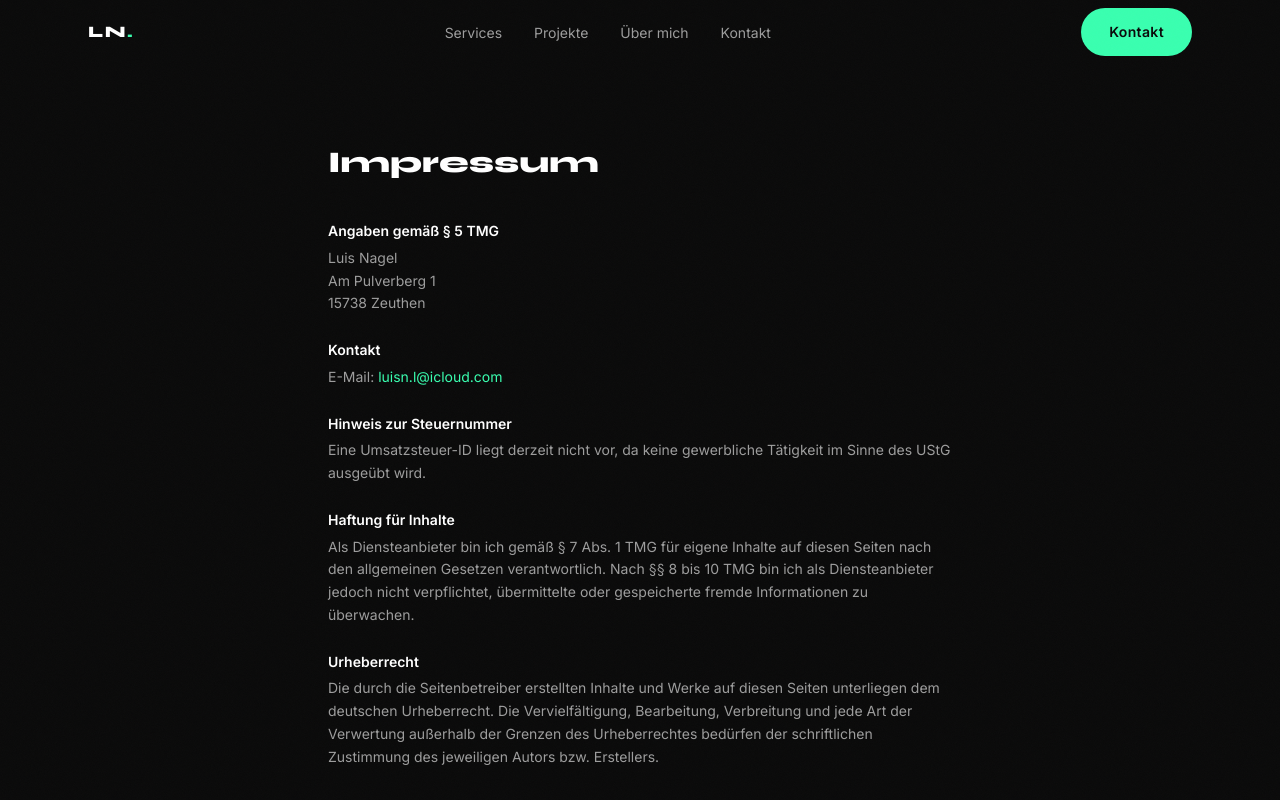
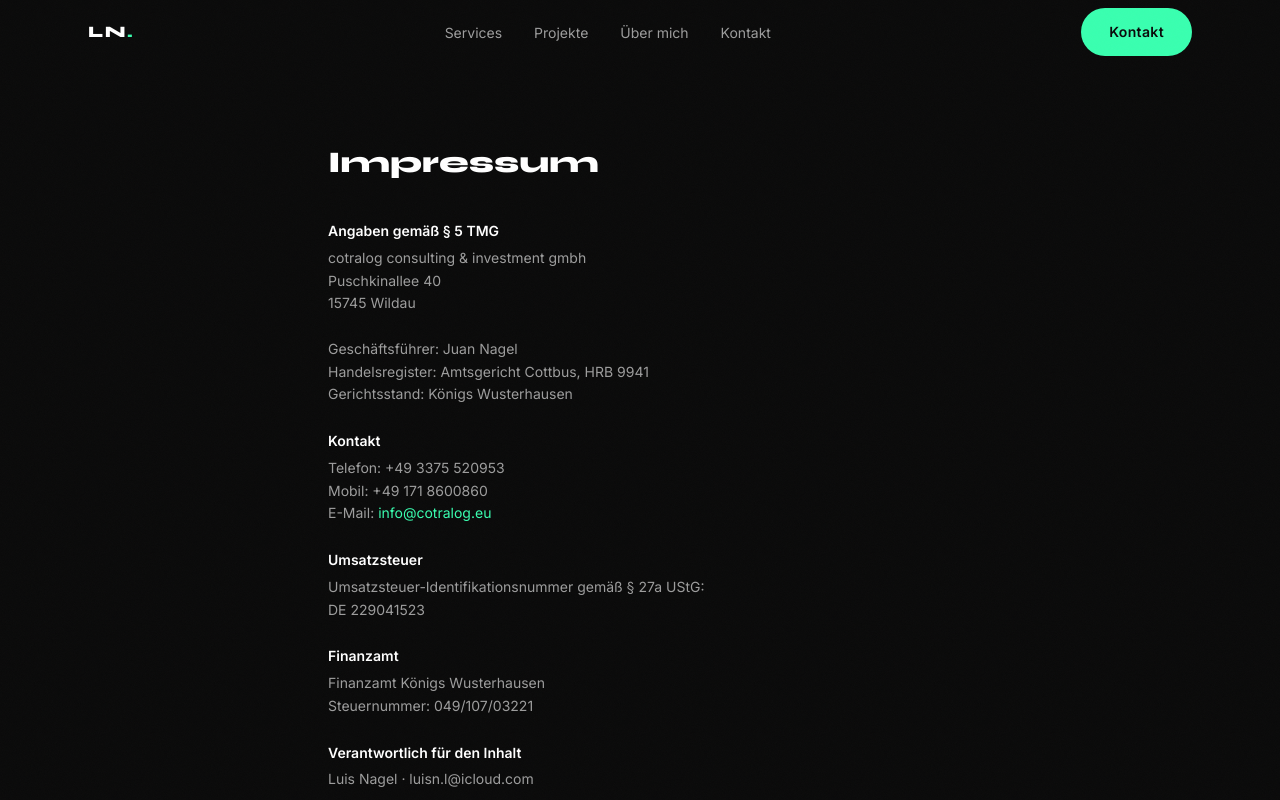
Before and after one commit to luisnl-dot/luis-portfolio, a Next.js app: page /impressum in a window 1280 px wide. Shown: the top 800 px of the page. Built offline with nearby package versions, Linux system fonts and the light colour scheme.

Commit message:
Update Impressum with cotralog company details

```diff
--- a/app/impressum/page.tsx
+++ b/app/impressum/page.tsx
@@ -15,17 +15,44 @@
         <section className="space-y-6 font-inter text-white/60 text-sm leading-relaxed">
           <div>
             <h2 className="text-white font-semibold mb-1">Angaben gemäß § 5 TMG</h2>
-            <p>Luis Nagel<br />Am Pulverberg 1<br />15738 Zeuthen</p>
+            <p>
+              cotralog consulting & investment gmbh<br />
+              Puschkinallee 40<br />
+              15745 Wildau<br /><br />
+              Geschäftsführer: Juan Nagel<br />
+              Handelsregister: Amtsgericht Cottbus, HRB 9941<br />
+              Gerichtsstand: Königs Wusterhausen
+            </p>
           </div>
 
           <div>
             <h2 className="text-white font-semibold mb-1">Kontakt</h2>
-            <p>E-Mail: <a href="mailto:luisn.l@icloud.com" className="text-accent hover:underline">luisn.l@icloud.com</a></p>
+            <p>
+              Telefon: +49 3375 520953<br />
+              Mobil: +49 171 8600860<br />
+              E-Mail: <a href="mailto:info@cotralog.eu" className="text-accent hover:underline">info@cotralog.eu</a>
+            </p>
           </div>
 
           <div>
-            <h2 className="text-white font-semibold mb-1">Hinweis zur Steuernummer</h2>
-            <p>Eine Umsatzsteuer-ID liegt derzeit nicht vor, da keine gewerbliche Tätigkeit im Sinne des UStG ausgeübt wird.</p>
+            <h2 className="text-white font-semibold mb-1">Umsatzsteuer</h2>
+            <p>
+              Umsatzsteuer-Identifikationsnummer gemäß § 27a UStG:<br />
+              DE 229041523
+            </p>
+          </div>
+
+          <div>
+            <h2 className="text-white font-semibold mb-1">Finanzamt</h2>
+            <p>
+              Finanzamt Königs Wusterhausen<br />
+              Steuernummer: 049/107/03221
+            </p>
+          </div>
+
+          <div>
+            <h2 className="text-white font-semibold mb-1">Verantwortlich für den Inhalt</h2>
+            <p>Luis Nagel · luisn.l@icloud.com</p>
           </div>
 
           <div>
```
